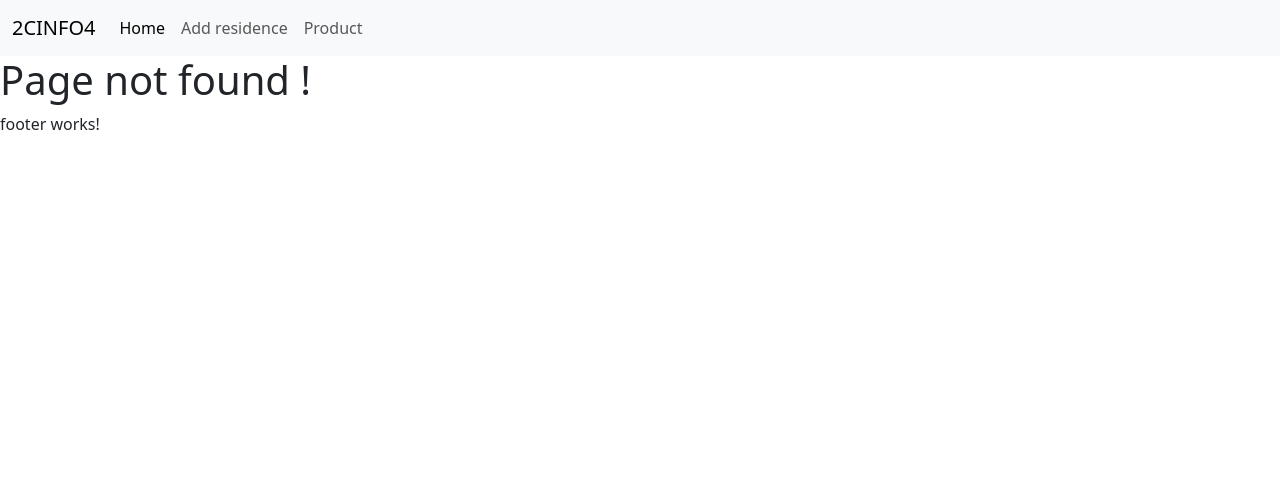
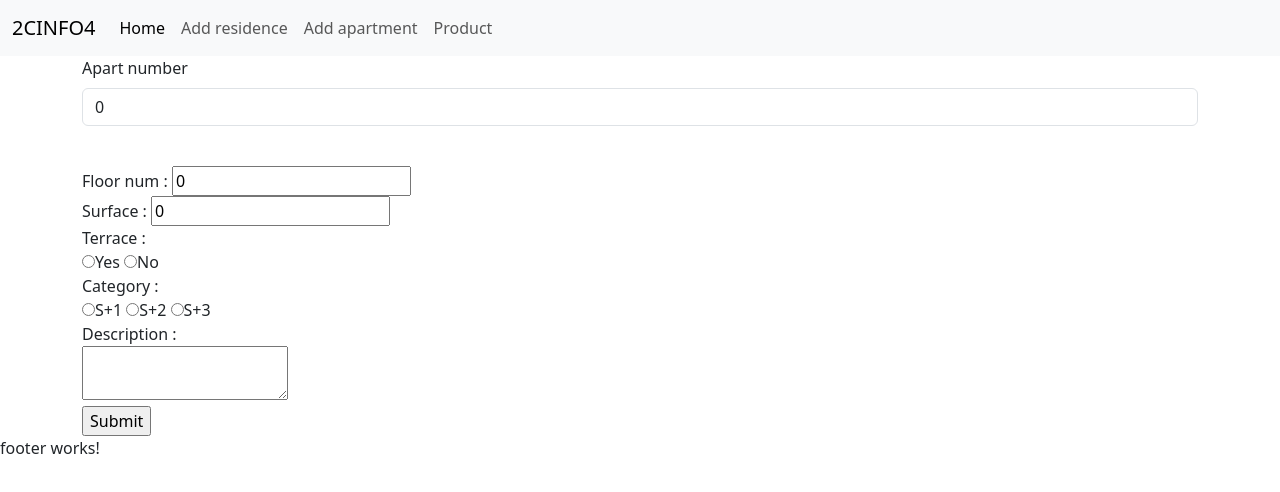
Before and after one commit to Naderab/acc2CINFO4, an Angular app: page /2cinfo4/forma in a window 1280 px wide. Before the commit this address had no page. Shown: the top 492 px of the page. Built offline with nearby package versions, Linux system fonts and the light colour scheme.

Commit message:
Form Validation

```diff
--- a/src/app/app-routing.module.ts
+++ b/src/app/app-routing.module.ts
@@ -4,6 +4,7 @@ import { ResidencesComponent } from "./residences/residences.component";
 import { FormResidenceComponent } from "./form-residence/form-residence.component";
 import { DetailsResidenceComponent } from "./details-residence/details-residence.component";
 import { NotFoundComponent } from './not-found/not-found.component';
+import { FormApartementComponent } from "./form-apartement/form-apartement.component";
 
 const t: Routes = [
   {
@@ -14,6 +15,7 @@ const t: Routes = [
       { path: ':id', component: DetailsResidenceComponent },
     ],
   },
+  {path:'forma',component:FormApartementComponent},
   { path: 'form', component: FormResidenceComponent },
   { path: '**', component: NotFoundComponent },
 ];
--- a/src/app/app.module.ts
+++ b/src/app/app.module.ts
@@ -11,6 +11,7 @@ import { FormResidenceComponent } from './form-residence/form-residence.componen
 import { NotFoundComponent } from './not-found/not-found.component';
 import { DetailsResidenceComponent } from './details-residence/details-residence.component';
 import { AppRoutingModule } from './app-routing.module';
+import { FormApartementComponent } from './form-apartement/form-apartement.component';
 
 @NgModule({ //Annotation / Decorator => TypeScript
   declarations: [
@@ -20,7 +21,8 @@ import { AppRoutingModule } from './app-routing.module';
     ResidencesComponent,
     FormResidenceComponent,
     NotFoundComponent,
-    DetailsResidenceComponent
+    DetailsResidenceComponent,
+    FormApartementComponent
   ],
   imports: [
     BrowserModule,
--- /dev/null
+++ b/src/app/form-apartement/form-apartement.component.html
@@ -0,0 +1,42 @@
+<div class="container">
+<form [formGroup]="apartment">
+    <div class="mb-3">
+    <label class="form-label">
+        Apart number
+        </label>
+        <input class="form-control" formControlName="apartNum"><br>
+    </div>
+    <div class="alert alert-danger" *ngIf="apartment.get('apartNum')!.invalid && (apartment.get('apartNum')!.touched || apartment.get('apartNum')!.dirty)">
+        <div *ngIf="apartment.get('apartNum')!.errors!['required']">
+
+            Apart number is required!
+
+        </div>
+        <div *ngIf="apartment.get('apartNum')!.errors!['pattern']">
+
+            Apart number must contains only numbers
+
+        </div>
+    </div>
+    Floor num : <input formControlName="floorNum"><br>
+    Surface : <input formControlName="surface"><br>
+    Terrace : <br>
+    <input type="radio" formControlName="terrace" value="yes">Yes
+    <input type="radio" formControlName="terrace" value="no">No
+<br>
+    <div *ngIf="apartment.get('terrace')!.value == 'yes'">
+    Surface Terrace :<br>
+    <input formControlName="surfaceTerrace">
+    </div>
+    Category :<br>
+    <input type="radio" formControlName="category" value="s+1">S+1
+    <input type="radio" formControlName="category" value="s+2">S+2
+    <input type="radio" formControlName="category" value="s+3">S+3
+<br>
+    Description :<br>
+    <textarea formControlName="description"></textarea><br>
+    <input type="submit">
+
+
+</form>
+</div>
--- /dev/null
+++ b/src/app/form-apartement/form-apartement.component.ts
@@ -0,0 +1,26 @@
+import { Component } from '@angular/core';
+import { FormControl, FormGroup, Validators } from '@angular/forms';
+
+@Component({
+  selector: 'app-form-apartement',
+  templateUrl: './form-apartement.component.html',
+  styleUrls: ['./form-apartement.component.css'],
+})
+export class FormApartementComponent {
+  // '[a-zA-Z0-9-_.]+.[a-zA-Z0-9-_.]+@[a-zA-Z]+.[a-zA-Z]{2,4}';
+  apartment: FormGroup = new FormGroup({
+    apartNum: new FormControl(0, [
+      Validators.required,
+      Validators.pattern('[0-9]+'),
+    ]),
+    floorNum: new FormControl(0, [
+      Validators.required,
+      Validators.pattern('[0-9]+'),
+    ]),
+    surface: new FormControl(0, [Validators.required]),
+    terrace: new FormControl('', [Validators.required]),
+    surfaceTerrace: new FormControl(0),
+    category: new FormControl('', [Validators.required]),
+    description: new FormControl('', [Validators.required]),
+  });
+}
--- a/src/app/form-residence/form-residence.component.html
+++ b/src/app/form-residence/form-residence.component.html
@@ -18,6 +18,9 @@
         <input formControlName="city">
     </div>
     <input formControlName="image">
+    <div *ngIf="residence.get('image')!.invalid && ( residence.get('image')!.touched ||residence.get('image')!.dirty )">
+            Image is required!
+        </div>
     <input type="submit" (click)="add()" [disabled]="residence.invalid">
 </form>
 {{residence.get('name')!.touched}}
--- a/src/app/form-residence/form-residence.component.ts
+++ b/src/app/form-residence/form-residence.component.ts
@@ -16,7 +16,7 @@ export class FormResidenceComponent {
           street: new FormControl(""),
           city: new FormControl("")
         }),
-        image:new FormControl("")
+        image:new FormControl("",[Validators.required])
     }
   )
 
--- a/src/app/nav-bar/nav-bar.component.html
+++ b/src/app/nav-bar/nav-bar.component.html
@@ -14,6 +14,9 @@
                     <a class="nav-link" routerLink="/form">Add residence</a>
                 </li>
                 <li class="nav-item">
+                    <a class="nav-link" routerLink="/forma">Add apartment</a>
+                </li>
+                <li class="nav-item">
                     <a class="nav-link" routerLink="/product">Product</a>
                 </li>
 
```
Also changed, not shown: src/app/form-apartement/form-apartement.component.css (added), 1 other file (tests, documents, lock files or other folders).
